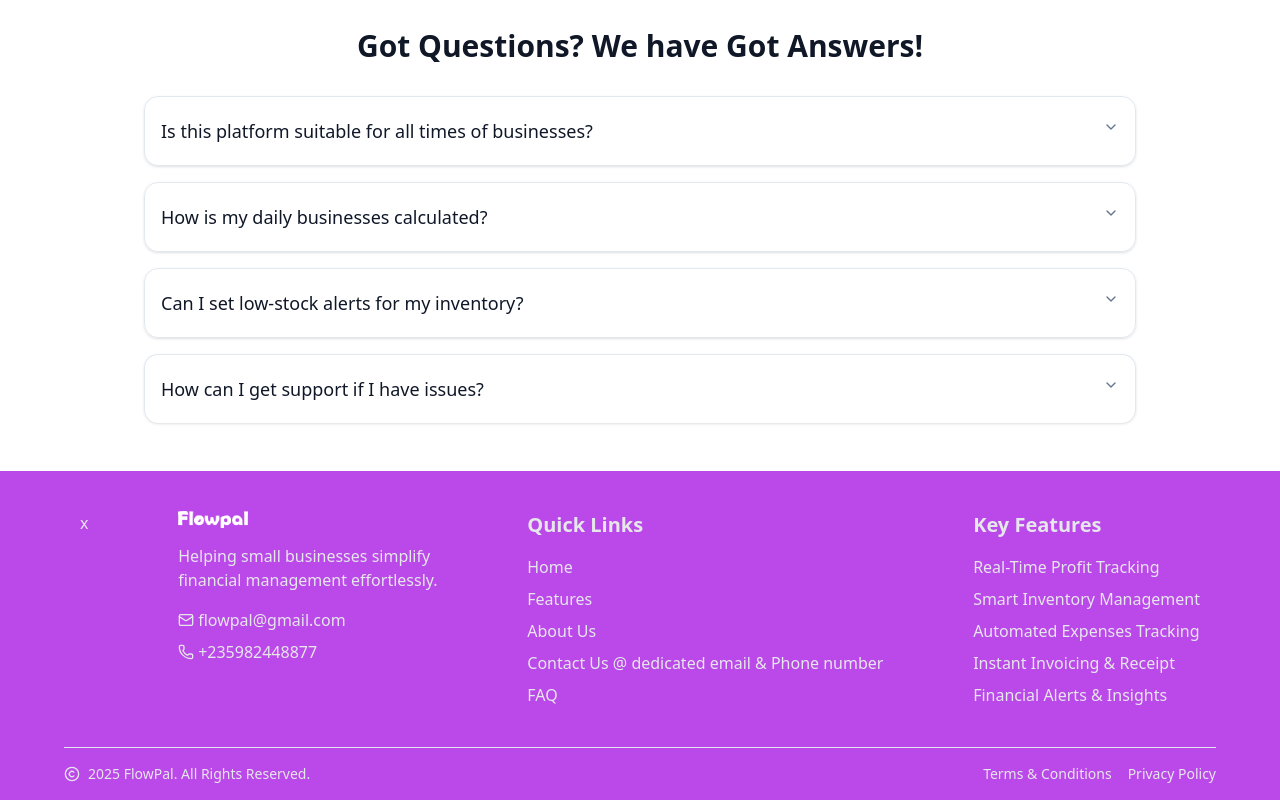
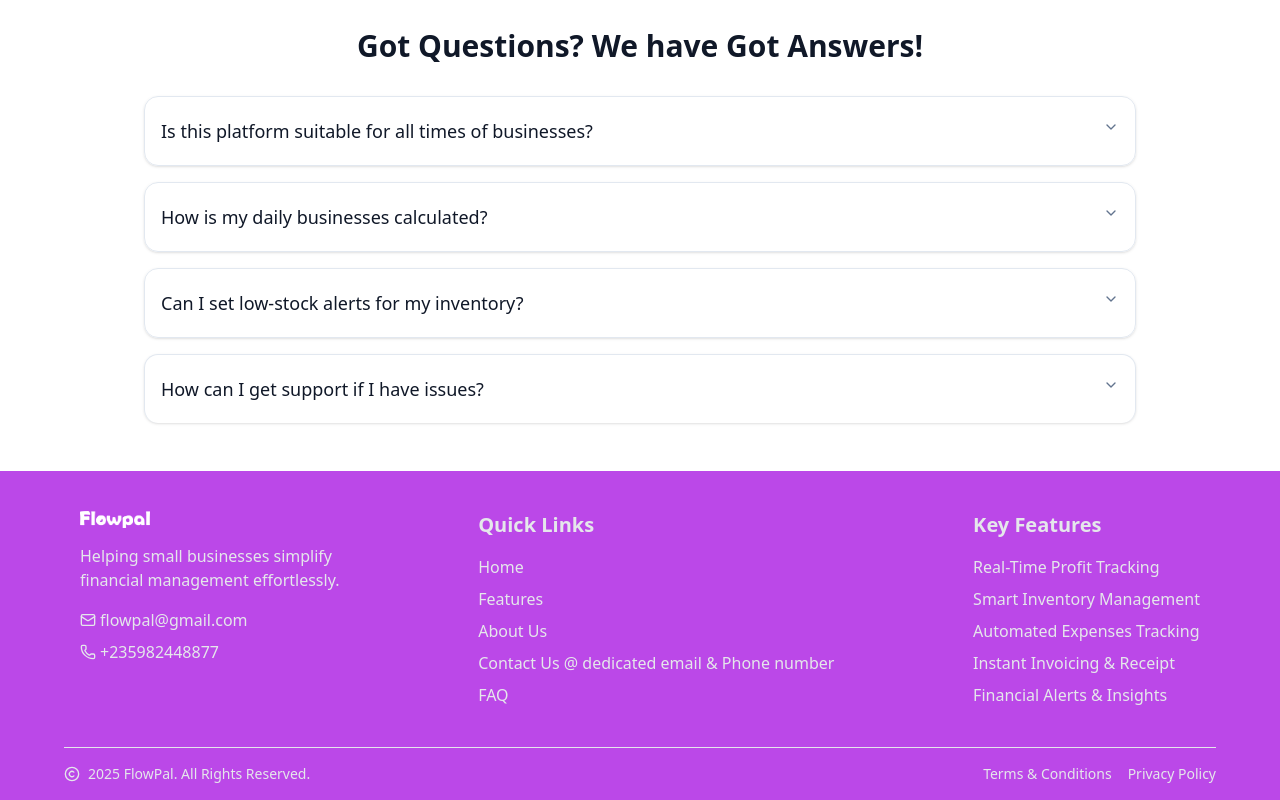
Before and after one commit to FSA-22/flowpal, a Next.js app: page / in a window 1280 px wide. Shown: the part 3177-3977 px from the top of the page. Built offline with nearby package versions, Linux system fonts and the light colour scheme.

Commit message:
fix typo @Footer

```diff
--- a/components/Footer.tsx
+++ b/components/Footer.tsx
@@ -6,7 +6,6 @@
   return (
     <footer className="bg-[#bb48e8] text-gray-200">
       <div className="flex flex-col md:flex-row justify-between gap-10 max-w-6xl mx-auto px-4 py-10">
-        x{' '}
         <div>
           <div className="flex items-center mb-4">
             <Image
```
